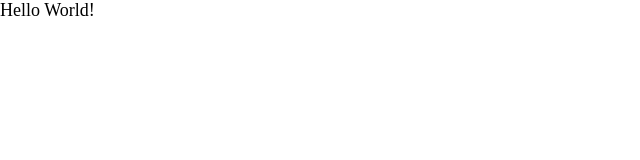
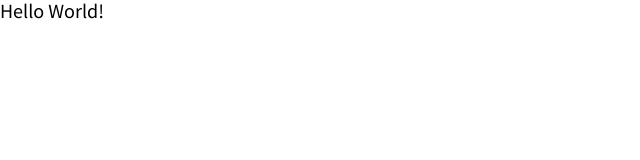
Before and after one commit to jackblackevo/2025_vocus-challenge-ryanc, a Next.js app: page / in a window 1280 px wide. Shown: the top 160 px of the page, without its empty margins (0-640 px from the left). Built offline with nearby package versions, Linux system fonts and the light colour scheme.

Commit message:
feat: set noto sans as primary font

```diff
--- a/app/layout.tsx
+++ b/app/layout.tsx
@@ -1,7 +1,12 @@
 import type { Metadata } from 'next';
+import { Noto_Sans_TC } from 'next/font/google';
 import 'normalize.css';
 import StyledComponentsRegistry from '../lib/StyledComponentsRegistry';
 import GlobalStyle from '../lib/GlobalStyle';
+
+const notoSansTC = Noto_Sans_TC({
+  subsets: ['latin'],
+});
 
 export const metadata: Metadata = {
   title: 'Create Next App',
@@ -15,7 +20,7 @@ export default function RootLayout({
 }>) {
   return (
     <html lang="en">
-      <body>
+      <body className={notoSansTC.className}>
         <StyledComponentsRegistry>
           <GlobalStyle />
           {children}
```
